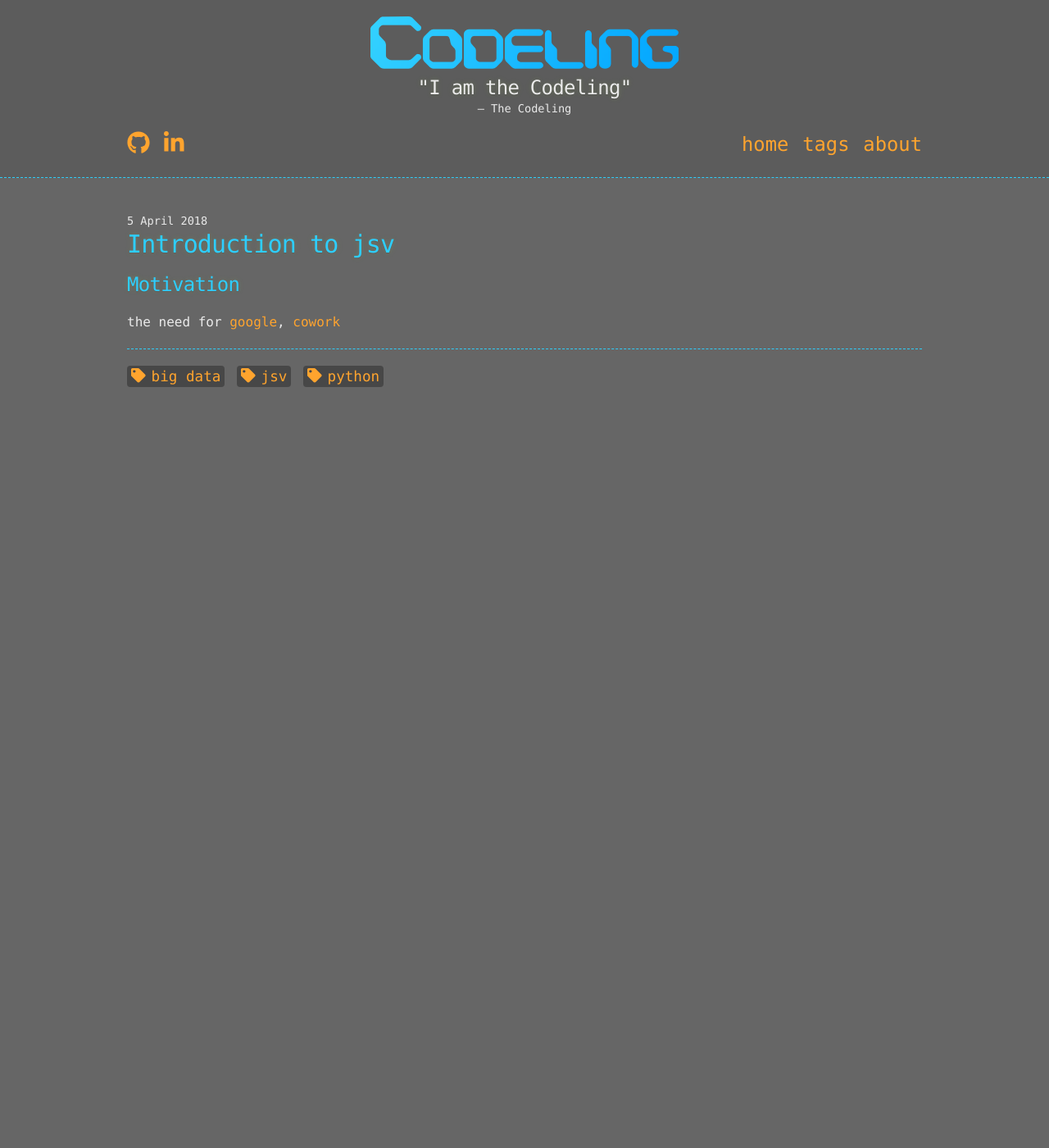
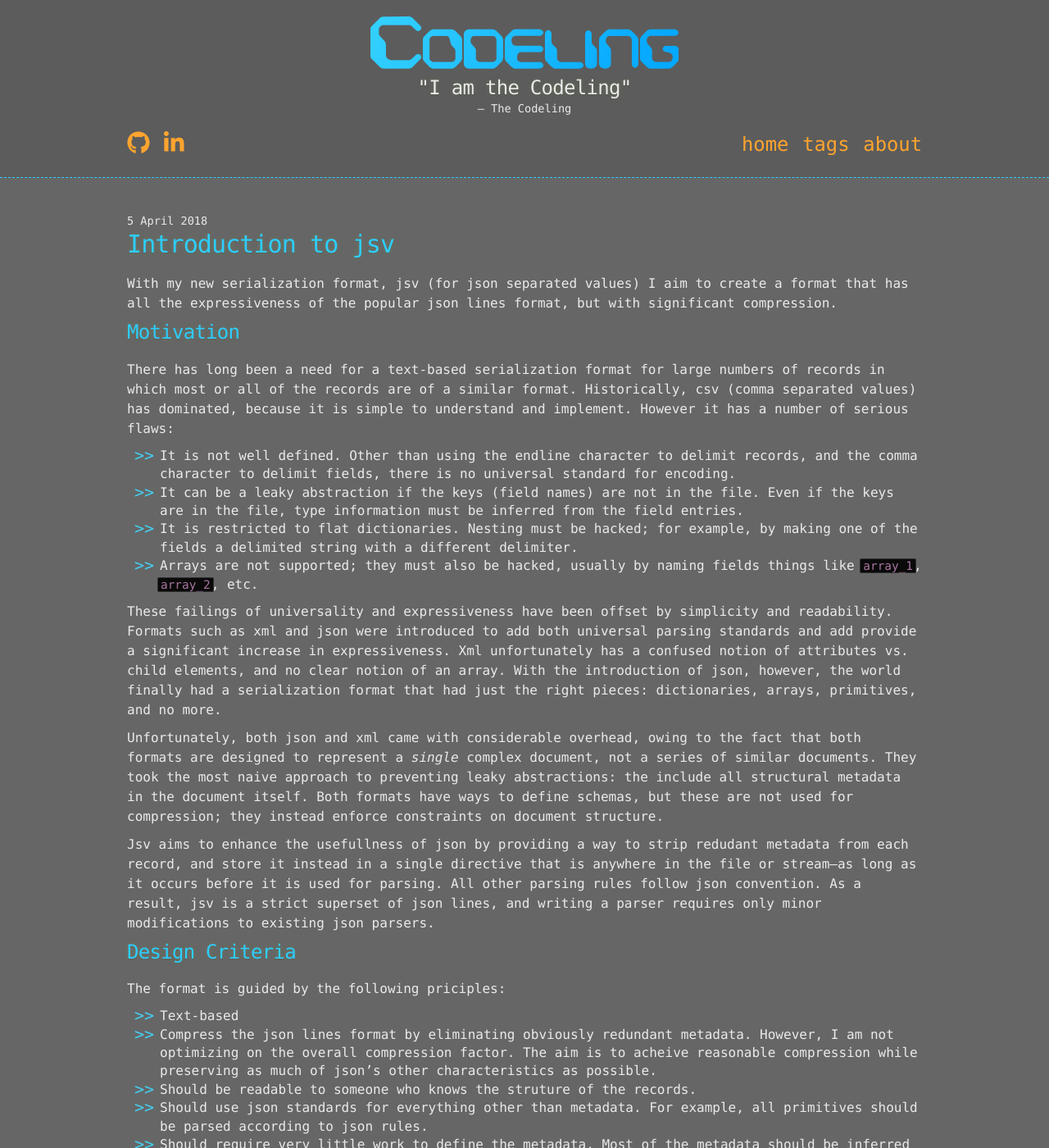
Before and after one commit to akovner/akovner.github.io, a Jekyll site: the page built from _posts/2018-04-05-jsv-introduction.md, in a window 1280 px wide and 1400 px high. Shown: the whole window at 82% size. Built offline with Jekyll 4.4.1, drawn with Linux system fonts in a browser that asks for light colours; nearby versions of some CDN libraries; our own code applies the rules of GitHub Pages for plain Markdown files; comment, search, counter and statistics services are not loaded; some of the changed text lies outside the part shown.

Commit message:
Adding content to first post

```diff
--- a/_config.yml
+++ b/_config.yml
@@ -14,12 +14,12 @@
 # You can create any custom variable you would like, and they will be accessible
 # in the templates via {{ site.myvariable }}.
 title: The Codeling
-email: blog@alexkovner.com
+email: codeling@alexkovner.com
 description: >- # this means to ignore newlines until "baseurl:"
-  A site dedicated to data science. Also the font of truth from the Codeling.
+  A site dedicated to data science. Also the oracle of the Codeling.
 motto: I am the Codeling
-baseurl: "" # the subpath of your site, e.g. /blog
-url: "http://codeling.alexkovner.com" # the base hostname & protocol for your site, e.g. http://example.com
+baseurl: / # the subpath of your site, e.g. /blog
+url: https://codeling.alexkovner.com # the base hostname & protocol for your site, e.g. http://example.com
 github_username:  akovner
 repository: akovner/akovner.github.io
 
--- a/_layouts/post.html
+++ b/_layouts/post.html
@@ -8,10 +8,36 @@ layout: default
 
 {{content}}
 {% if page.tags %}
-  <hr/>
   <div class="tags-expo-list">
     {% for tag in page.tags %}
     <a href="/tags#{{ tag | slugify }}" class="post-tag"><i class="fa fa-tag tag-space" aria-hidden="true"></i>{{ tag }}</a>
     {% endfor %}
   </div>
 {% endif %}
+
+{% if page.comments %}
+
+<hr/>
+<div id="disqus_thread"></div>
+<script>
+
+/**
+*  RECOMMENDED CONFIGURATION VARIABLES: EDIT AND UNCOMMENT THE SECTION BELOW TO INSERT DYNAMIC VALUES FROM YOUR PLATFORM OR CMS.
+*  LEARN WHY DEFINING THESE VARIABLES IS IMPORTANT: https://disqus.com/admin/universalcode/#configuration-variables*/
+
+var disqus_config = function () {
+this.page.url = "{{ site.url }}{{ page.url }}";  // Replace PAGE_URL with your page's canonical URL variable
+this.page.identifier = "{{ page.id }}"; // Replace PAGE_IDENTIFIER with your page's unique identifier variable
+this.page.title = "{{ page.title }}";
+};
+
+(function() { // DON'T EDIT BELOW THIS LINE
+var d = document, s = d.createElement('script');
+s.src = 'https://codeling.disqus.com/embed.js';
+s.setAttribute('data-timestamp', +new Date());
+(d.head || d.body).appendChild(s);
+})();
+</script>
+<noscript>Please enable JavaScript to view the <a href="https://disqus.com/?ref_noscript">comments powered by Disqus.</a></noscript>
+
+{% endif %}
--- a/_posts/2018-04-05-jsv-introduction.md
+++ b/_posts/2018-04-05-jsv-introduction.md
@@ -1,13 +1,64 @@
 ---
-category: big data
+category: big-data
 tags:
   - big data
   - jsv
   - python
 title: Introduction to jsv
+comments: true
 ---
+
+With my new serialization format, jsv (for json separated values) I aim to create a format that has all the expressiveness of the popular json lines format, but with significant compression.
 
 Motivation
 ----------
 
-the need for [google](https://www.google.com), [cowork](https://www.platform24.co)
+There has long been a need for a text-based serialization format for large numbers of records in which most or all of the records are of a similar format. Historically, csv (comma separated values) has dominated, because it is simple to understand and implement. However it has a number of serious flaws:
+
+* It is not well defined. Other than using the endline character to delimit records, and the comma character to delimit fields, there is no universal standard for encoding.
+* It can be a leaky abstraction if the keys (field names) are not in the file. Even if the keys are in the file, type information must be inferred from the field entries.
+* It is restricted to flat dictionaries. Nesting must be hacked; for example, by making one of the fields a delimited string with a different delimiter.
+* Arrays are not supported; they must also be hacked, usually by naming fields things like ``array_1``, ``array_2``, etc.
+
+These failings of universality and expressiveness have been offset by simplicity and readability. Formats such as xml and json were introduced to add both universal parsing standards and add provide a significant increase in expressiveness. Xml unfortunately has a confused notion of attributes vs. child elements, and no clear notion of an array. With the introduction of json, however, the world finally had a serialization format that had just the right pieces: dictionaries, arrays, primitives, and no more.
+
+Unfortunately, both json and xml came with considerable overhead, owing to the fact that both formats are designed to represent a *single* complex document, not a series of similar documents. They took the most naive approach to preventing leaky abstractions: the include all structural metadata in the document itself. Both formats have ways to define schemas, but these are not used for compression; they instead enforce constraints on document structure.
+
+Jsv aims to enhance the usefullness of json by providing a way to strip redudant metadata from each record, and store it instead in a single directive that is anywhere in the file or stream--as long as it occurs before it is used for parsing. All other parsing rules follow json convention. As a result, jsv is a strict superset of json lines, and writing a parser requires only minor modifications to existing json parsers.
+
+Design Criteria
+---------------
+
+The format is guided by the following priciples:
+
+* Text-based
+* Compress the json lines format by eliminating obviously redundant metadata. However, I am not optimizing on the overall compression factor. The aim is to acheive reasonable compression while preserving as much of json's other characteristics as possible.
+* Should be readable to someone who knows the struture of the records.
+* Should use json standards for everything other than metadata. For example, all primitives should be parsed according to json rules.
+* Should require very little work to define the metadata. Most of the metadata should be inferred as records are being read or created.
+
+The last requirement is as much a requirement of implementation libraries as it is of the format itself.
+
+Examples
+--------
+
+### flat dictionary
+
+Let's start with a flat dictionary of the kind that would easily be encoded with csv:
+
+{% highlight json %}
+{"key_1": "record_1", "key_2": 1234, "key_3", true}
+{"key_1": "record_2", "key_2": 5678, "key_3", false}
+{% endhighlight %}
+
+This would convert to the following:
+
+{% highlight json %}
+#A{"key_1","key_2","key_3"}
+A{:"record_1",1234,true}
+A{:"record_2",5678,false}
+{% endhighlight %}
+
+Let's cover the basics. The first line defines (#) a new keymap, with the tag "A". Tags in jsv are just capital letters in sequence; essentially base 26 with A = 0, B = 1, etc. The values are represented as a list of json primitives, but they are enclosed in curly braces to indicate that they are part of a dictionary, not an array.
+
+There is one slight anomaly in the primitives, which is that the string primitives are prepended with a colon (:). This is to distinguish string primitive from keys. More on this later.
```
